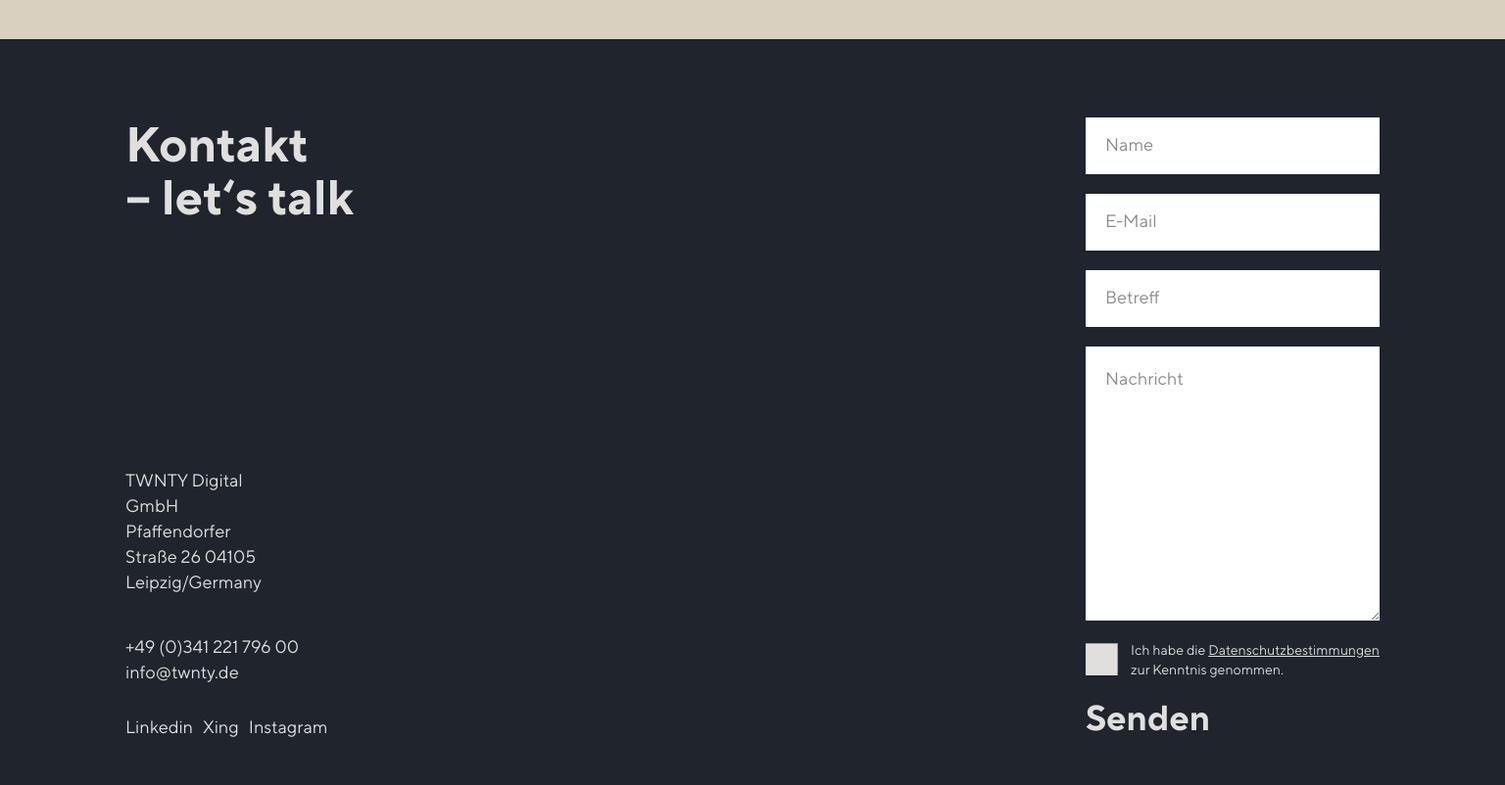
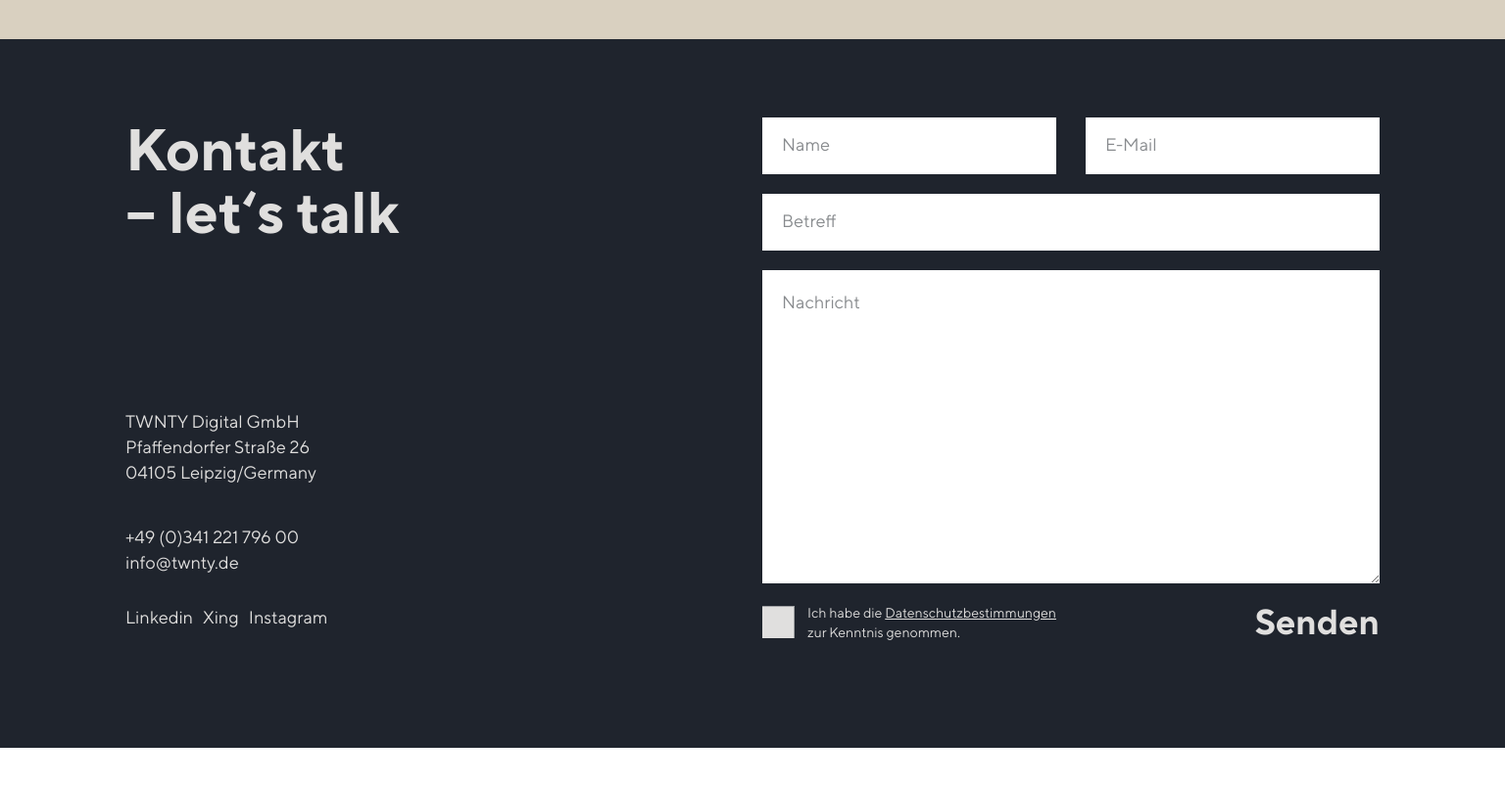
Before and after one commit to wwwax/twnty_test_task, a plain HTML site: page index.html in a window 1536 px wide. Shown: the part 1240-2042 px from the top of the page at 98% size. After the commit the page ends 2004 px from the top, so only its background shows below. Drawn offline with Linux system fonts and the light colour scheme.

Commit message:
clients desktop

```diff
--- a/assets/css/main.css
+++ b/assets/css/main.css
@@ -472,6 +472,11 @@ img {
   flex-direction: column;
 }
 
+.form_row {
+  display: flex;
+  flex-direction: column;
+}
+
 .contacts_input,
 .contacts_textarea {
   padding: 15px 0 15px 10px;
@@ -491,23 +496,9 @@ img {
   color: #888b8e;
 }
 
-/* .contacts_accept {
-  padding-top: 10px;
-  display: flex;
-  align-items: center;
+.contacts_form textarea {
+  height: 110px;
 }
-
-.contacts_accept input {
-  border: none;
-  margin-right: 8px;
-}
-
-.contacts_accept label {
-  width: 124px;
-  font-size: 7px;
-  line-height: 10px;
-  color: #e0dfde;
-} */
 
 /* ACCEPT */
 
@@ -517,7 +508,7 @@ img {
 
 .contacts_accept {
   position: relative;
-  width: 120px;
+  width: 130px;
   padding-left: 26px;
   font-family: ttnorms_regular;
   font-size: 7px;
@@ -613,6 +604,10 @@ img {
     line-height: 26px;
   }
 
+  .contacts_address {
+    width: 200px;
+  }
+
   .contacts_input,
   .contacts_textarea {
     margin-bottom: 20px;
@@ -627,6 +622,10 @@ img {
   .contacts_input,
   .contacts_textarea {
     padding: 20px;
+  }
+
+  .contacts_form textarea {
+    height: 250px;
   }
 
   .contacts_accept {
@@ -656,6 +655,40 @@ img {
   }
 }
 
+@media (min-width: 1440px) {
+  .contacts_form {
+    width: 630px;
+  }
+
+  .contacts_title,
+  .contacts_subtitle {
+    font-size: 60px;
+    line-height: 64px;
+  }
+
+  .contacts_subtitle {
+    margin-bottom: 170px;
+  }
+
+  .form_row {
+    flex-direction: row;
+    justify-content: space-between;
+  }
+
+  .form_row input {
+    width: 300px;
+    box-sizing: border-box;
+  }
+
+  .contacts_text {
+    padding-top: 0;
+  }
+
+  .contacts_form textarea {
+    height: 280px;
+  }
+}
+
 /* VISUALLY-HIDDEN */
 
 .visually-hidden:not(:focus):not(:active),
--- a/index.html
+++ b/index.html
@@ -144,15 +144,16 @@
           <div>
             <!-- FORM -->
             <form class="contacts_form">
+              <!-- ROW -->
+              <div class="form_row">
                 <input class="contacts_input" type="text" placeholder="Name" />
                 <input class="contacts_input" type="text" placeholder="E-Mail" />
+              </div>
               <input class="contacts_input" type="text" placeholder="Betreff" />
-              <textarea
-                class="contacts_textarea"
-                rows="16"
-                placeholder="Nachricht"
-              ></textarea>
+              <textarea class="contacts_textarea" placeholder="Nachricht"></textarea>
 
+              <!-- ROW -->
+              <div class="form_row">
                 <label class="contacts_accept">
                   Ich habe die
                   <span class="text_underline">Datenschutzbestimmungen</span> zur Kenntnis
@@ -160,9 +161,10 @@
                   <input type="checkbox" />
                   <span class="checkmark"></span>
                 </label>
-            </form>
 
                 <div class="contacts_text">Senden</div>
+              </div>
+            </form>
           </div>
         </div>
       </div>
```
Lines whose indentation alone changed are shown as unchanged.
